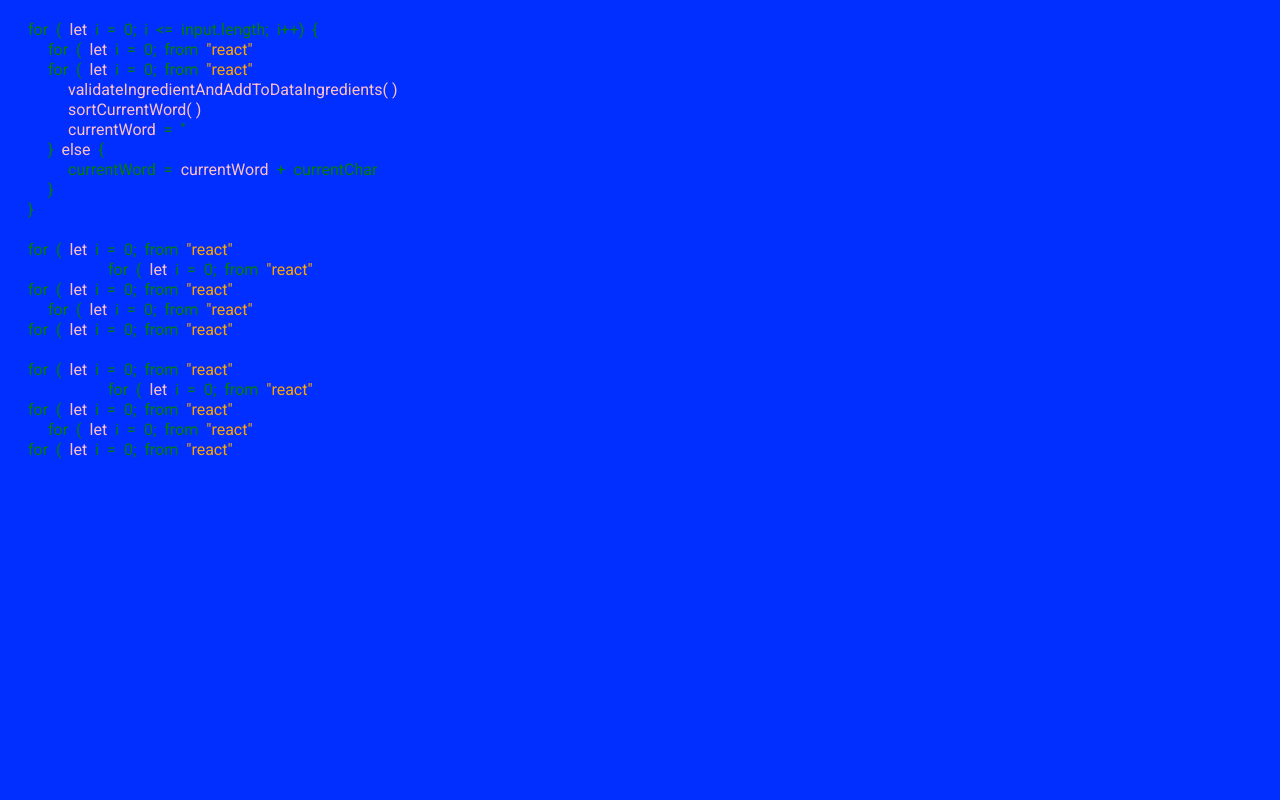
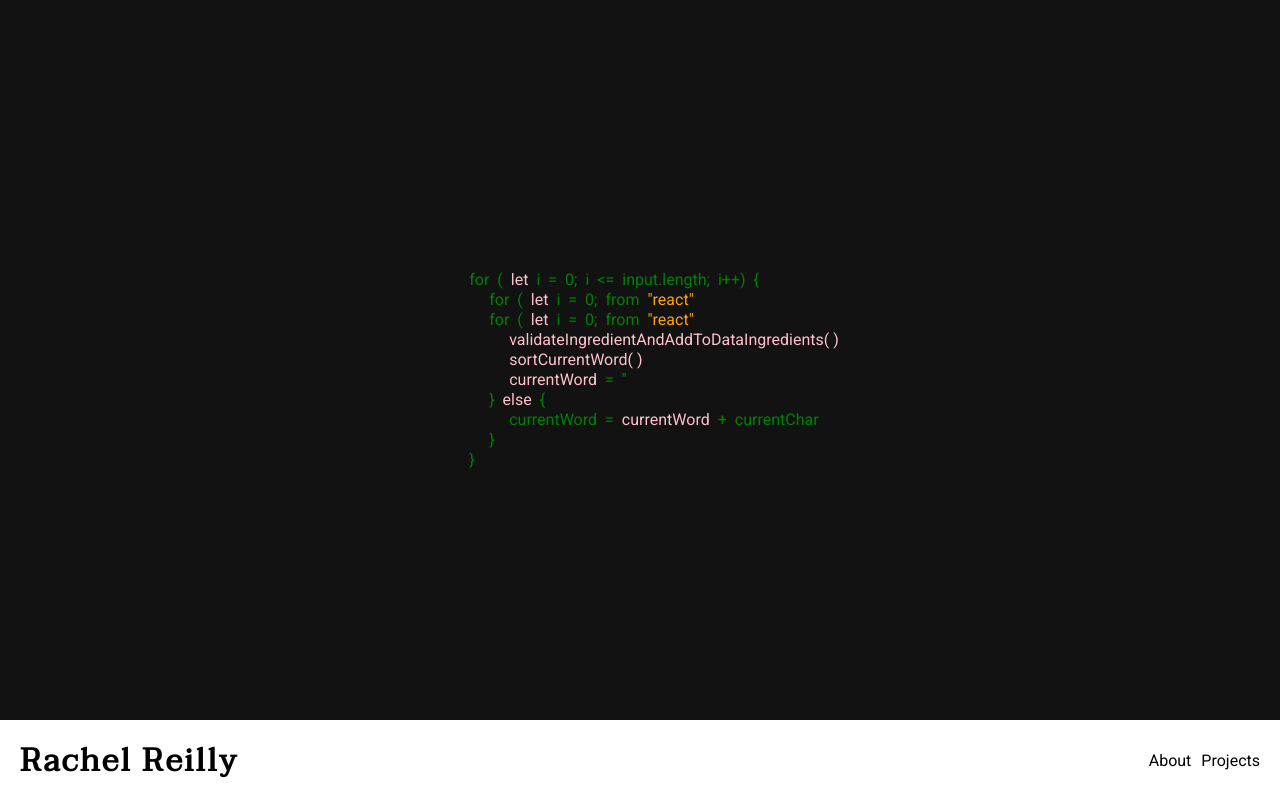
Before and after one commit to Rachanastasia/portfolio-new, a Next.js app: page / in a window 1280 px wide. Shown: the top 800 px of the page. Built offline with nearby package versions, Linux system fonts and the light colour scheme.

Commit message:
adds new title at bottom of header instead of top of about section

```diff
--- a/components/About.js
+++ b/components/About.js
@@ -4,8 +4,7 @@ import BaseButton from './BaseButton'
 export default function About(){
     return (
         <section className='about-wrapper'>
-            <h1 className='section-title main-title'>Rachel Reilly</h1>
-            <span className='about-subtitle'>Full Stack Developer</span>
+
             <div className='about-content-wrapper'>
                 {/* <img className='about-img' src={require('../assets/rachel.jpg')} /> */}
                 <div className="about-paragraph-wrapper">
--- a/components/Banner/LineOfText.js
+++ b/components/Banner/LineOfText.js
@@ -17,7 +17,7 @@ export default function LineOfText({tabs=1}){
     )
 }
 
-function Line({tabs, children}){
+function FullLine({tabs, children}){
     return (
         <div className={`animation-line animated-tabs-${tabs}`}>{children}</div>
     )
@@ -25,7 +25,7 @@ function Line({tabs, children}){
 
 export function Line19({tabs=1}){
     return (
-       <Line tabs={tabs}>
+       <FullLine tabs={tabs}>
             <Word word='for' color='one' />
             <Word word='( ' color='one' />
             <Word word='let' color='two'  />
@@ -42,13 +42,13 @@ export function Line19({tabs=1}){
             <Word word='++' color='one' hasSpace={false}/>
             <Character char=')' hasSpace={false}/>
             <Character char='{'/>
-        </Line>
+        </FullLine>
     )
 }
 
 export function Line20({tabs=1}){
     return (
-       <Line tabs={tabs}>
+       <FullLine tabs={tabs}>
             <Word word='for' color='one' />
             <Character char='(' />
             <Word word='let' color='two' />
@@ -59,13 +59,13 @@ export function Line20({tabs=1}){
 
             <Word word='from' color='one' />
             <Word word='"react"' color='three' />
-        </Line>
+        </FullLine>
     )
 }
 
 export function Line21({tabs=1}){
     return (
-       <Line tabs={tabs}>
+       <FullLine tabs={tabs}>
             <Word word='for' color='one' />
             <Character char='(' />
             <Word word='let' color='two' />
@@ -76,61 +76,61 @@ export function Line21({tabs=1}){
 
             <Word word='from' color='one' />
             <Word word='"react"' color='three' />
-        </Line>
+        </FullLine>
     )
 }
 export function Line22({tabs}){
     return (
-        <Line tabs={tabs}>
+        <FullLine tabs={tabs}>
             <Word word='validateIngredientAndAddToDataIngredients' color='two' />
             <Word word='( )' color='two' hasSpace={false} />
-        </Line>
+        </FullLine>
     )
 }
 export function Line23({tabs}){
     return (
-        <Line tabs={tabs}>
+        <FullLine tabs={tabs}>
             <Word word='sortCurrentWord' color='two' />
             <Word word='( )' color='two' hasSpace={false} />
-        </Line>
+        </FullLine>
     )
 }
 export function Line24({tabs}){
     return (
-        <Line tabs={tabs}>
+        <FullLine tabs={tabs}>
             <Word word='currentWord' color='two' />
             <Character char='=' />
             <Character char="''" />
-        </Line>
+        </FullLine>
     )
 }
 
 export function Line25({tabs}){
     return (
-        <Line tabs={tabs}>
+        <FullLine tabs={tabs}>
             <Character char='}' />
             <Word word='else' color='two' />
             <Character char='{' />
-        </Line>
+        </FullLine>
     )
 }
 
 export function Line26({tabs=1}){
     return (
-       <Line tabs={tabs}>
+       <FullLine tabs={tabs}>
             <Word word='currentWord' color='one' />
             <Character char='=' />
             <Word word='currentWord' color='two' />
             <Character char='+' />
             <Word word='currentChar' color='one' />
-        </Line>
+        </FullLine>
     )
 }
 
 export function LineClosingBracket({tabs}){
-    return <Line tabs={tabs}>
+    return <FullLine tabs={tabs}>
         <Character char={`}`}/>
-    </Line>
+    </FullLine>
 }
 
 
--- a/components/Banner/index.js
+++ b/components/Banner/index.js
@@ -18,20 +18,6 @@ export default function Banner(){
                 <LineClosingBracket tabs={2} />
                 <LineClosingBracket tabs={1} />
             </div>
-            <div className='animated-codeblock'>
-                <LineOfText tabs={1}  />
-                <LineOfText tabs={5} />
-                <LineOfText tabs={1} />
-                <LineOfText tabs={2} />
-                <LineOfText tabs={1} />
-            </div>
-            <div className='animated-codeblock'>
-                <LineOfText tabs={1}  />
-                <LineOfText tabs={5} />
-                <LineOfText tabs={1} />
-                <LineOfText tabs={2} />
-                <LineOfText tabs={1} />
-            </div>
         </div>
     )
 }
--- a/components/Header.js
+++ b/components/Header.js
@@ -1,10 +1,25 @@
 import React from 'react'
 import Banner from './Banner/index'
+import Link from 'next/link'
 
 export default function Header(){
     return (
         <header>
             <Banner />
+            <HeaderTitle />
         </header>
     )
 }
+
+
+function HeaderTitle(){
+
+    return (
+        <div className='header-title-wrapper'>
+            <h1 className='section-title main-title'>Rachel Reilly</h1>
+            <div className='header-title-link-wrapper'>
+                <Link href={''}><span>About</span></Link>
+                <Link href={''}><span>Projects</span></Link>
+            </div>
+        </div>)
+}
--- a/styles/_animation.sass
+++ b/styles/_animation.sass
@@ -37,3 +37,12 @@
 
 .animated-codeblock
     padding-top: $spacer-3
+
+
+.animated-container
+    width: 100vw
+    height: 90vh
+    background-color: $color-animation-dark
+    display: flex
+    justify-content: center
+    align-items: center
--- a/styles/_base.sass
+++ b/styles/_base.sass
@@ -26,7 +26,6 @@ main
     justify-content: space-between
     font-family: $font
     section
-        @include viewport-padding
         .section-title
             margin-bottom: $spacer-1
             font-size: $text-5
@@ -43,8 +42,15 @@ main
 header
     min-height: 100vh
     width: 100vw
-    background-color: $color-accent-dark
+    overflow: hidden
     margin: 0
+    .header-title-wrapper
+        @include row-between
+        min-height: 10vh
+        padding: 0 $spacer-3
+        span:first-of-type
+            padding-right: $spacer-2
+
 
 
 
--- a/styles/_globals.sass
+++ b/styles/_globals.sass
@@ -5,6 +5,7 @@
 $title-font: 'Taviraj', serif
 $color-accent: #00B0FF
 $color-accent-dark: #002FFF
+$color-animation-dark: #121212
 
 $text-gray: #616161
 
```
Also changed, not shown: components/Banner/actualcode.txt (added).
